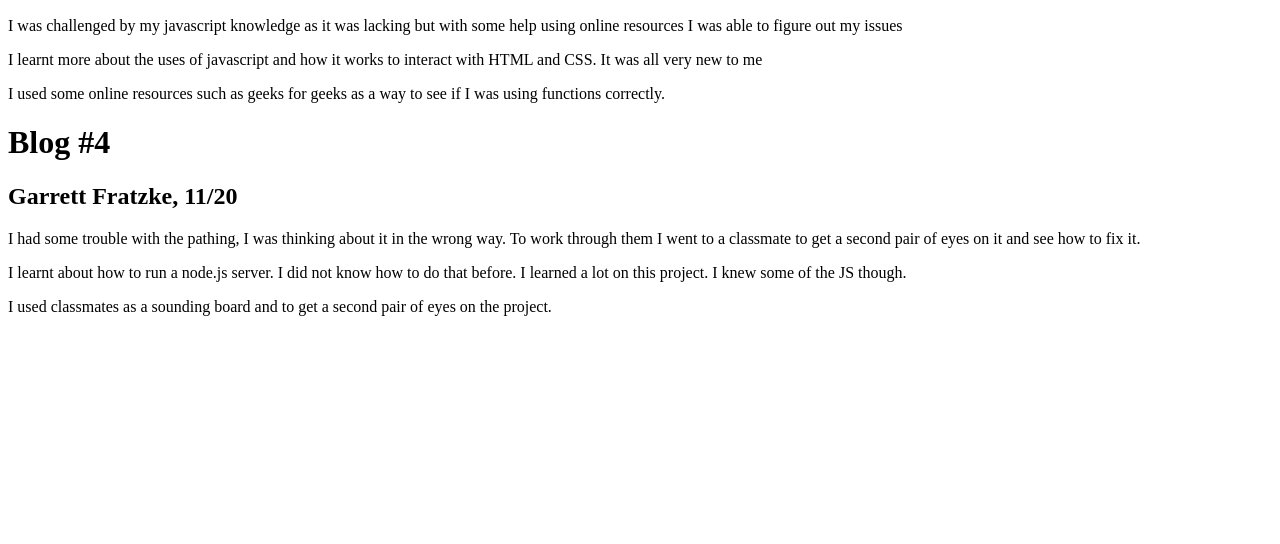
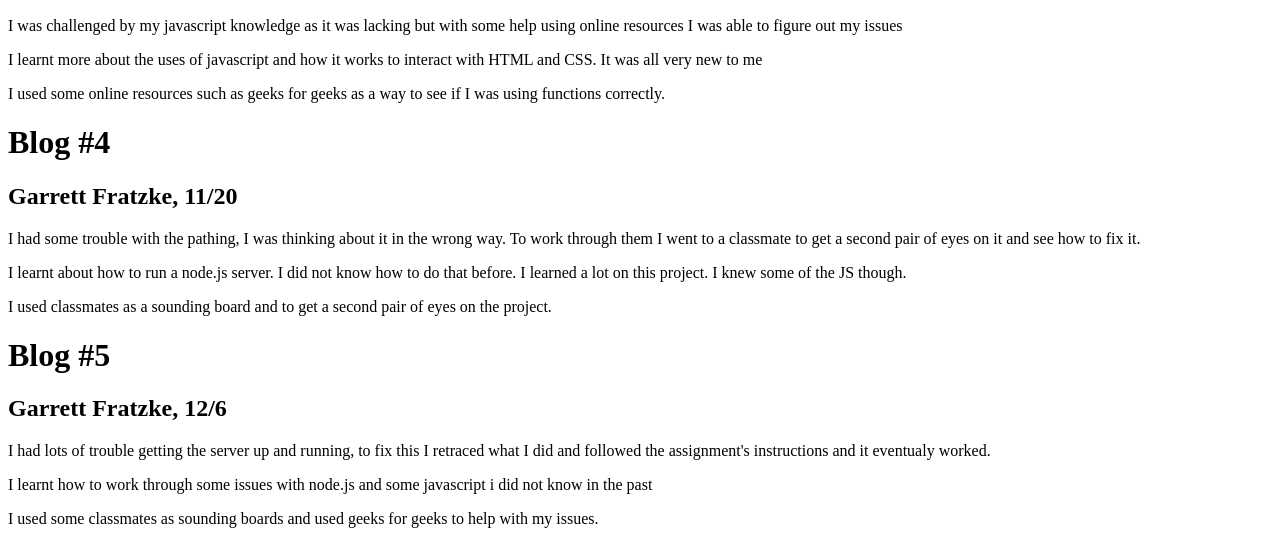
Before and after one commit to fratzkeg/fratzkeg.github.io, a plain HTML site: page blog.html in a window 1280 px wide. Shown: the part 749-1293 px from the top of the page. Before the commit the page ends 1081 px from the top, so only its background shows below. Drawn offline with Linux system fonts and the light colour scheme.

Commit message:
Add files via upload

```diff
--- a/blog.html
+++ b/blog.html
@@ -38,6 +38,12 @@
         <p>I had some trouble with the pathing, I was thinking about it in the wrong way. To work through them I went to a classmate to get a second pair of eyes on it and see how to fix it.</p>
         <p>I learnt about how to run a node.js server. I did not know how to do that before. I learned a lot on this project. I knew some of the JS though.</p>
         <p>I used classmates as a sounding board and to get a second pair of eyes on the project.</p>
+
+        <h1>Blog #5</h1>
+        <h2>Garrett Fratzke, 12/6</h2>
+        <p>I had lots of trouble getting the server up and running, to fix this I retraced what I did and followed the assignment's instructions and it eventualy worked.</p>
+        <p>I learnt how to work through some issues with node.js and some javascript i did not know in the past</p>
+        <p>I used some classmates as sounding boards and used geeks for geeks to help with my issues.</p>
     </body>
 
 
```
